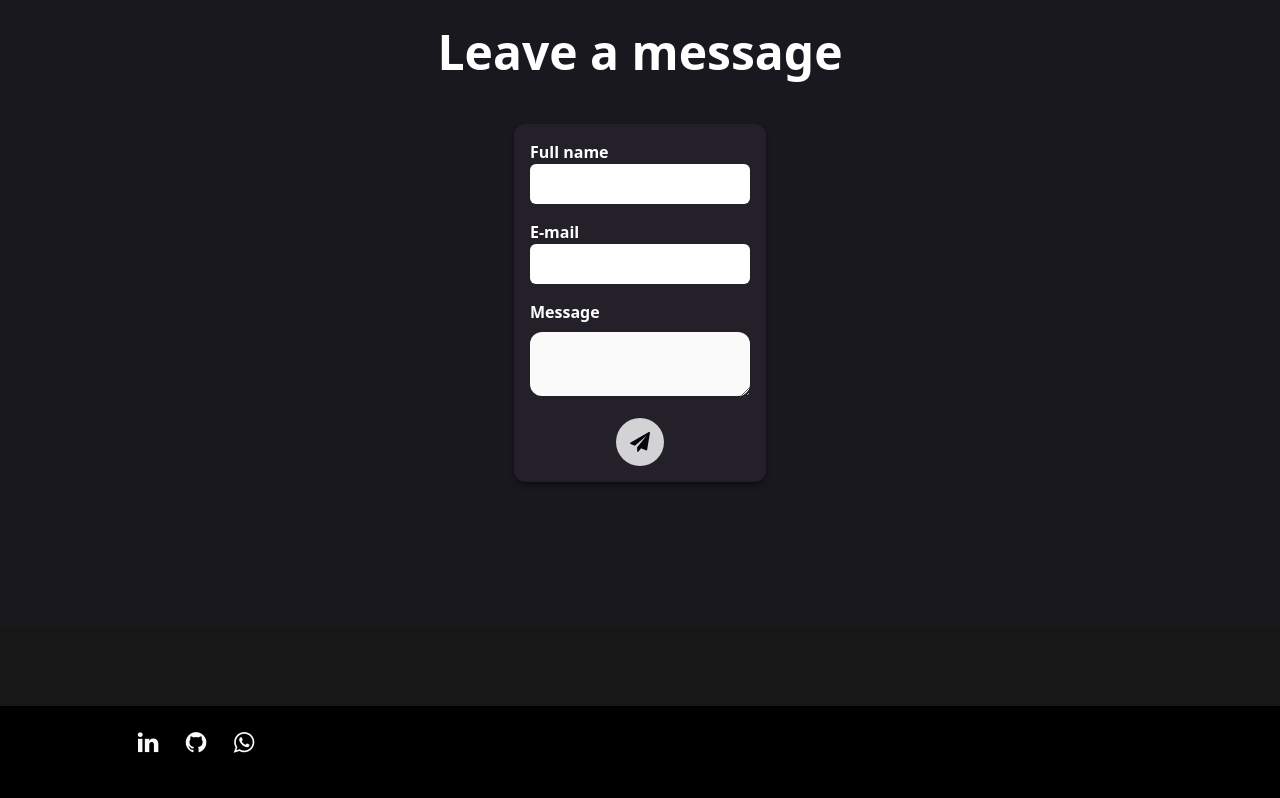
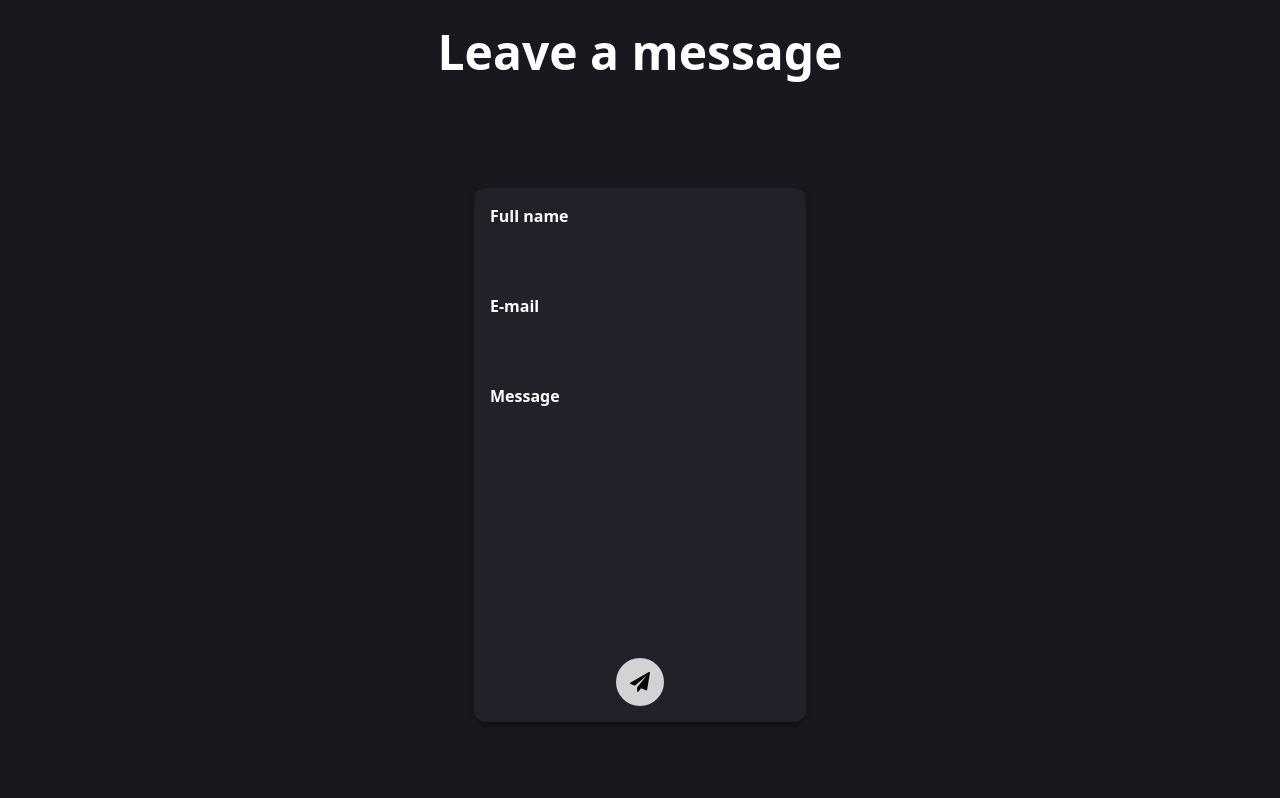
Before and after one commit to douglasyabuki/Portfolio, a React (Vite) app: page / in a window 1280 px wide. Shown: the part 6900-7698 px from the top of the page. Built offline with nearby package versions, Linux system fonts and the light colour scheme; a web font is replaced by a local one.

Commit message:
Commit 107: Styled and responsive form

```diff
--- a/src/components/main-view/contact/contact-form/ContactForm.tsx
+++ b/src/components/main-view/contact/contact-form/ContactForm.tsx
@@ -1,8 +1,5 @@
 // Components
 import Form from './form/Form';
-
-
-interface Props {}
 
 export default function ContactForm() {
   return (
--- a/src/components/main-view/contact/contact-form/form/Form.tsx
+++ b/src/components/main-view/contact/contact-form/form/Form.tsx
@@ -27,6 +27,8 @@ function reducer(state: IFormState, action: IFormAction): IFormState {
         emailError: state.user_email.length === 0 ? 'Email is Required' : '',
         messageError: state.message.length === 0 ? 'Message is Required' : '',
       };
+    case 'updateIsSent':
+      return { ...state, isSent: true };
     default:
       return state;
   }
@@ -40,6 +42,7 @@ export default function Form() {
     nameError: '',
     emailError: '',
     messageError: '',
+    isSent: false,
   });
 
   const form = useRef();
@@ -49,6 +52,7 @@ export default function Form() {
     emailjs.sendForm('service_33hll7y', 'template_5ayyk7u', form.current, 'sPdg6uR18LiOuNKHP').then(
       (result) => {
         console.log(result.text);
+        dispatch({ type: 'updateIsSent' });
       },
       (error) => {
         console.log(error.text);
@@ -61,10 +65,24 @@ export default function Form() {
   }, [state.user_name, state.user_email, state.message]);
 
   return (
+    <div className="relative overflow-x-hidden">
+      <div
+        className={`${
+          state.isSent ? `-translate-x-[0px]` : `-translate-x-[3900px]`
+        } relative top-32 flex-col transition-transform duration-1000 ease-in-out`}
+      >
+        <h1 className="text-semibold mb-4 text-3xl xl:text-4xl">Message sent!</h1>
+        <i className="fa fa-check text-5xl 4xl:text-7xl"></i>
+      </div>
+      <div
+        className={`${
+          state.isSent ? `translate-x-[3900px]` : `translate-x-[0px]`
+        } relative -top-10 block transition-transform duration-1000 ease-in-out`}
+      >
         <form
           ref={form}
           onSubmit={sendEmail}
-      className="group m-auto w-min space-y-4 rounded-xl bg-background-div1 p-4 shadow-md shadow-translucid-black group-hover:scale-105 group-hover:shadow-lg group-hover:shadow-translucid-black"
+          className="group m-auto w-min space-y-4 rounded-xl bg-background-div1 p-4 shadow-md shadow-translucid-black transition-all duration-300 hover:scale-105 hover:shadow-xl hover:shadow-translucid-black"
         >
           <Input
             value={state.user_name}
@@ -86,7 +104,7 @@ export default function Form() {
             label="Message"
             onChange={(e) => dispatch({ type: 'updateMessage', value: e.target.value })}
           ></Textarea>
-      <div className='relative h-auto'>
+          <div className="relative h-auto">
             <SubmitButton
               disabled={
                 state.nameError === '' && state.emailError === '' && state.messageError === ''
@@ -96,5 +114,7 @@ export default function Form() {
             ></SubmitButton>
           </div>
         </form>
+      </div>
+    </div>
   );
 }
--- a/src/components/main-view/contact/contact-form/form/input/Input.tsx
+++ b/src/components/main-view/contact/contact-form/form/input/Input.tsx
@@ -4,18 +4,23 @@ interface Props {
   type: string;
   label: string;
   value: string;
-  onChange: React.ChangeEventHandler<HTMLInputElement>
+  onChange: React.ChangeEventHandler<HTMLInputElement>;
   // onChange: (event: React.ChangeEvent<HTMLInputElement>) => void;
 }
 
 // Input main function
-export default function Input ({name, type, label, value, onChange}: Props) {
-
+export default function Input({ name, type, label, value, onChange }: Props) {
   // Returns the componentized input field to ContactForm.tsx
   return (
-    <div className="flex-col w-fit m-auto">
-      <label className="text-left font-semibold flex">{label}</label>
-      <input className="text-sm text-black w-[220px] h-[40px] rounded-md px-2 focus:outline-none" type={type} value={value} name={name} onChange={onChange} />
+    <div className="m-auto w-fit flex-col">
+      <label className="flex text-left font-semibold">{label}</label>
+      <input
+        className="h-[40px] w-[220px] rounded-md bg-background-div1 px-2 text-sm text-not-so-white shadow-inner3 shadow-translucid-black outline-translucid-black transition-all duration-300 focus:bg-not-so-white focus:text-black focus:shadow-inner3-hover focus:outline-none xs:h-[50px] xs:w-[250px] md:w-[300px]"
+        type={type}
+        value={value}
+        name={name}
+        onChange={onChange}
+      />
     </div>
   );
 }
--- a/src/components/main-view/contact/contact-form/form/submit-button/SubmitButton.tsx
+++ b/src/components/main-view/contact/contact-form/form/submit-button/SubmitButton.tsx
@@ -19,11 +19,12 @@ export default function SubmitButton({ disabled }: Props) {
   // Returns the styled and responsive button to submit the form on ContactForm.tsx
   return (
     <button
+      id="submitButton"
       onMouseOver={handleMouseOver}
       type="submit"
       disabled={disabled}
       className={`${
-        disabled ? `${isHovered === true ? `translate-x-[200%]` : `translate-x-0`}` : ''
+        disabled ? `${isHovered === true ? `md:translate-x-[200%]` : `md:translate-x-0`}` : ''
       }  relative m-auto flex h-12 w-12 items-center justify-center rounded-full bg-white text-xl text-black transition-all duration-75 disabled:opacity-80`}
     >
       <i className="fa fa-send"></i>
--- a/src/components/main-view/contact/contact-form/form/textarea/Textarea.tsx
+++ b/src/components/main-view/contact/contact-form/form/textarea/Textarea.tsx
@@ -3,17 +3,21 @@ interface Props {
   name: string;
   label: string;
   value: string;
-  onChange: React.ChangeEventHandler<HTMLTextAreaElement>
+  onChange: React.ChangeEventHandler<HTMLTextAreaElement>;
 }
 
 // Input main function
-export default function Textarea ({name, label, value, onChange}: Props) {
-
+export default function Textarea({ name, label, value, onChange }: Props) {
   // Returns the componentized input field to ContactForm.tsx
   return (
-    <div className="flex-col w-fit m-auto">
-      <label className="text-left flex mb-2 font-semibold">{label}</label>
-      <textarea className="text-base text-black w-[220px] rounded-xl p-2 focus:outline-none bg-not-so-white" value={value} name={name} onChange={onChange}/>
+    <div className="m-auto w-fit flex-col">
+      <label className="mb-2 flex text-left font-semibold">{label}</label>
+      <textarea
+        className="h-auto min-h-[200px] w-[220px] resize-none rounded-md bg-background-div1 p-2 text-sm text-not-so-white shadow-inner3 shadow-translucid-black outline-translucid-black transition-all duration-300 focus:bg-not-so-white focus:text-black focus:shadow-inner3-hover focus:outline-none xs:min-h-[220px] xs:w-[250px] md:w-[300px]"
+        value={value}
+        name={name}
+        onChange={onChange}
+      />
     </div>
   );
 }
--- a/src/interfaces/IForm.ts
+++ b/src/interfaces/IForm.ts
@@ -6,10 +6,11 @@ export interface IFormState {
   nameError: string;
   emailError: string;
   messageError: string;
+  isSent: boolean;
 }
 
 // Exports the interface of useReducer actions to Form.tsx
 export interface IFormAction {
-  type: 'updateName' | 'updateEmail' | 'updateMessage' | 'validate';
+  type: 'updateName' | 'updateEmail' | 'updateMessage' | 'validate' | 'updateIsSent';
   value?: string;
 }
```
Lines whose indentation alone changed are shown as unchanged.
